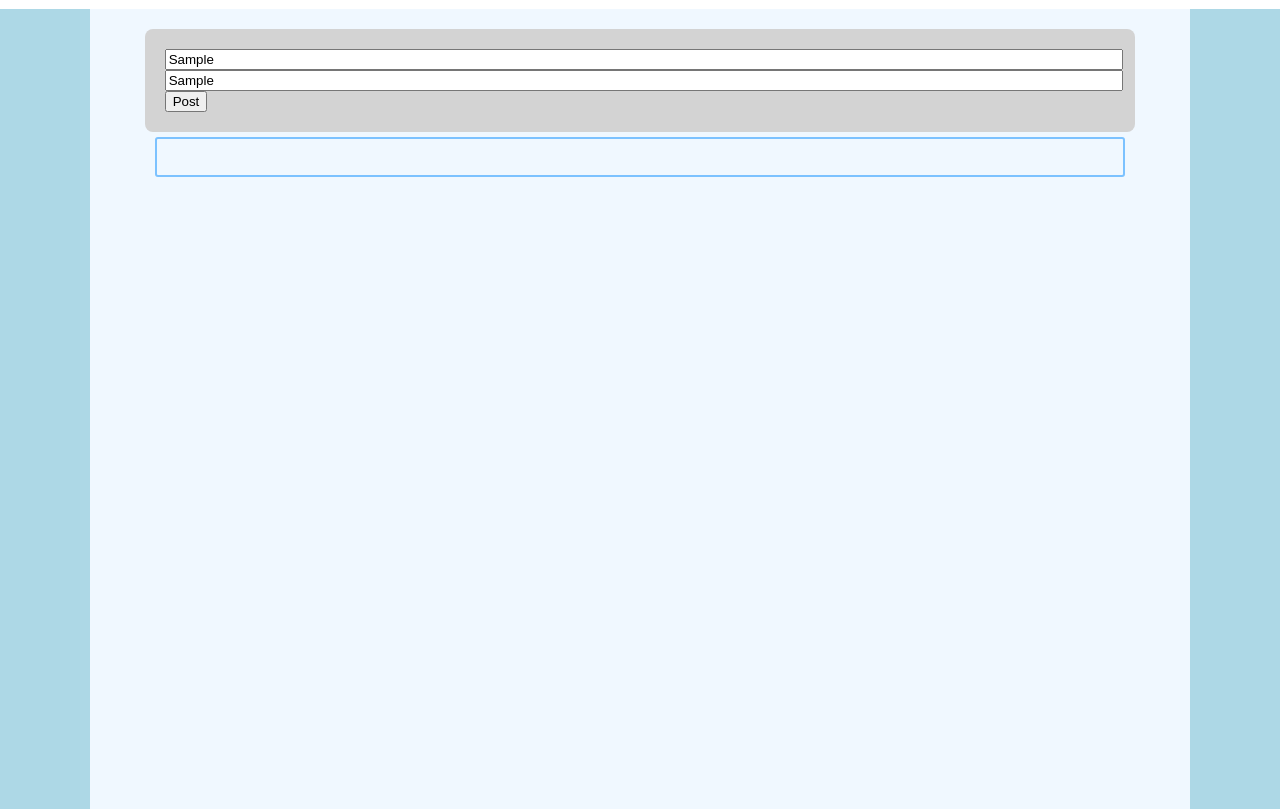
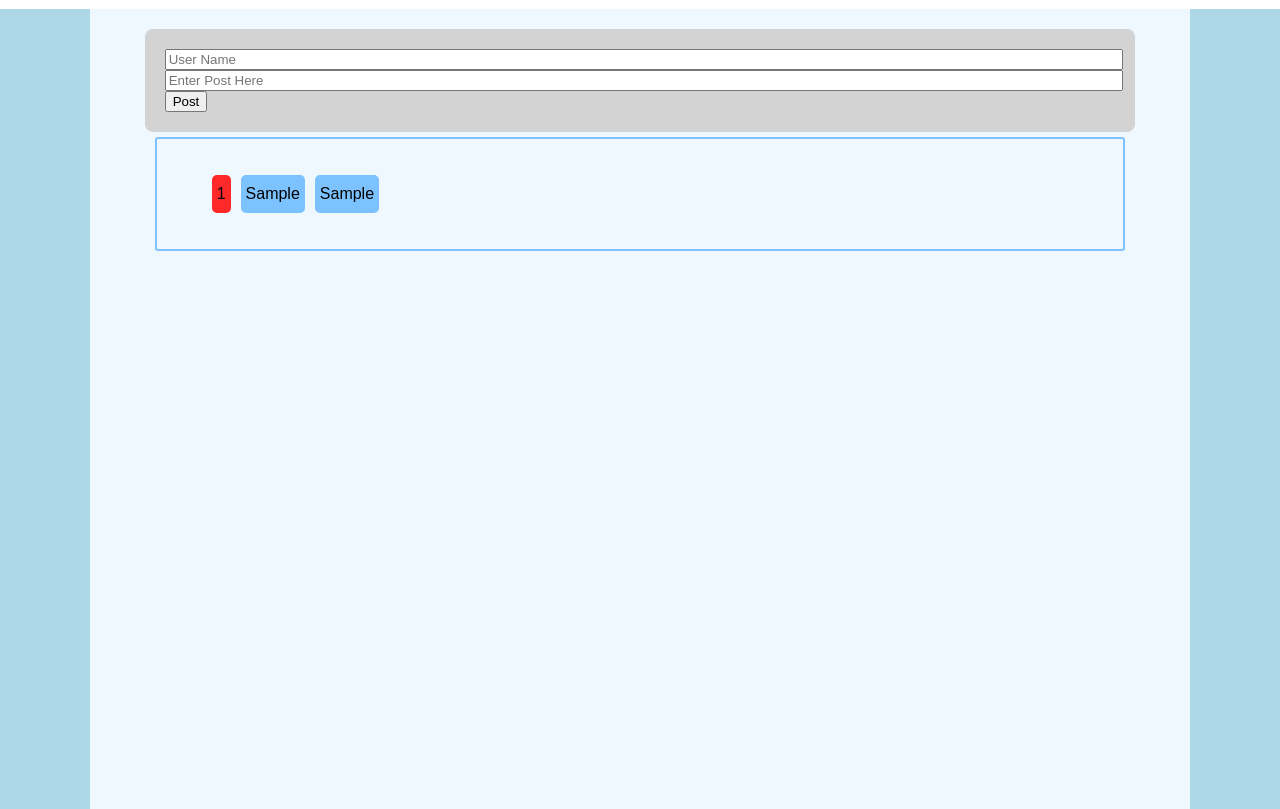
Before and after one commit to goonbergr/mini-feed-sim, a plain HTML site: page index.html in a window 1280 px wide. Both pictures are taken after typing "Sample", "Sample" into the empty fields and a click on the button "Post". Shown: the part 71-880 px from the top of the page. Drawn offline with Linux system fonts and the light colour scheme.

Commit message:
fixed and works

```diff
--- a/mini-feed-sim.js
+++ b/mini-feed-sim.js
@@ -2,10 +2,10 @@ let id = 0;
 feed = [];
 let createPost = (usrN, content) => {
   id++;
-  post = {
+  let post = {
     id: id,
-    userN: [],
-    content: [],
+    userN: userN,
+    content: content,
     likes: 0,
     timestamp: Date.now(),
   };
--- a/mini-feed-ui.js
+++ b/mini-feed-ui.js
@@ -3,38 +3,42 @@ let userN = document.querySelector(".userName");
 let button = document.querySelector("button");
 let ul = document.querySelector(".post-feed > ul");
 
-const content = input.value.trim();
-const user = userN.value.trim();
+let user = userN.value.trim();
+let content = input.value.trim();
 
-let addContentsToPost = (user, content) => {
-  if (content !== "") {
-    createPost(user, content);
+let addContentsToPost = (user, input) => {
+  if (input !== "") {
+    createPost(user, input);
     console.log(id);
     // create row container
     let rowContainer = document.createElement("div");
     rowContainer.classList.add("row-container");
-    // give li elements content value of input
-    let li = document.createElement("li");
-    li.textContent = `${content}`;
     // give span elements id value
     let idSpan = document.createElement("span");
     idSpan.textContent = id;
     idSpan.classList.add("post");
+
+    // give li elements content value of input
+    let content = document.createElement("li");
+    content.textContent = input.value;
+    content.classList.add("content");
     // give span element userN value
     let userNameSpan = document.createElement("span");
+    userNameSpan.textContent = user.value;
+    userNameSpan.classList.add("user-name");
 
-    userNameSpan.classList.add("user-name");
     rowContainer.appendChild(idSpan);
     rowContainer.appendChild(userNameSpan);
-    rowContainer.appendChild(li);
-    // console.log(li);
+    rowContainer.appendChild(content);
+    console.log(content);
     ul.appendChild(rowContainer);
+    console.log(user);
     input.value = "";
-    console.log(user);
+    user.value = "";
   }
 };
 
 button.addEventListener("click", (e) => {
   e.preventDefault();
-  addContentsToPost(userN, content);
+  addContentsToPost(userN, input);
 });
--- a/style.css
+++ b/style.css
@@ -55,7 +55,7 @@ main {
   margin: 5px 0;
 }
 
-.post-feed li,
+.post-feed .content,
 .user-name,
 .post {
   list-style-type: none;
```
